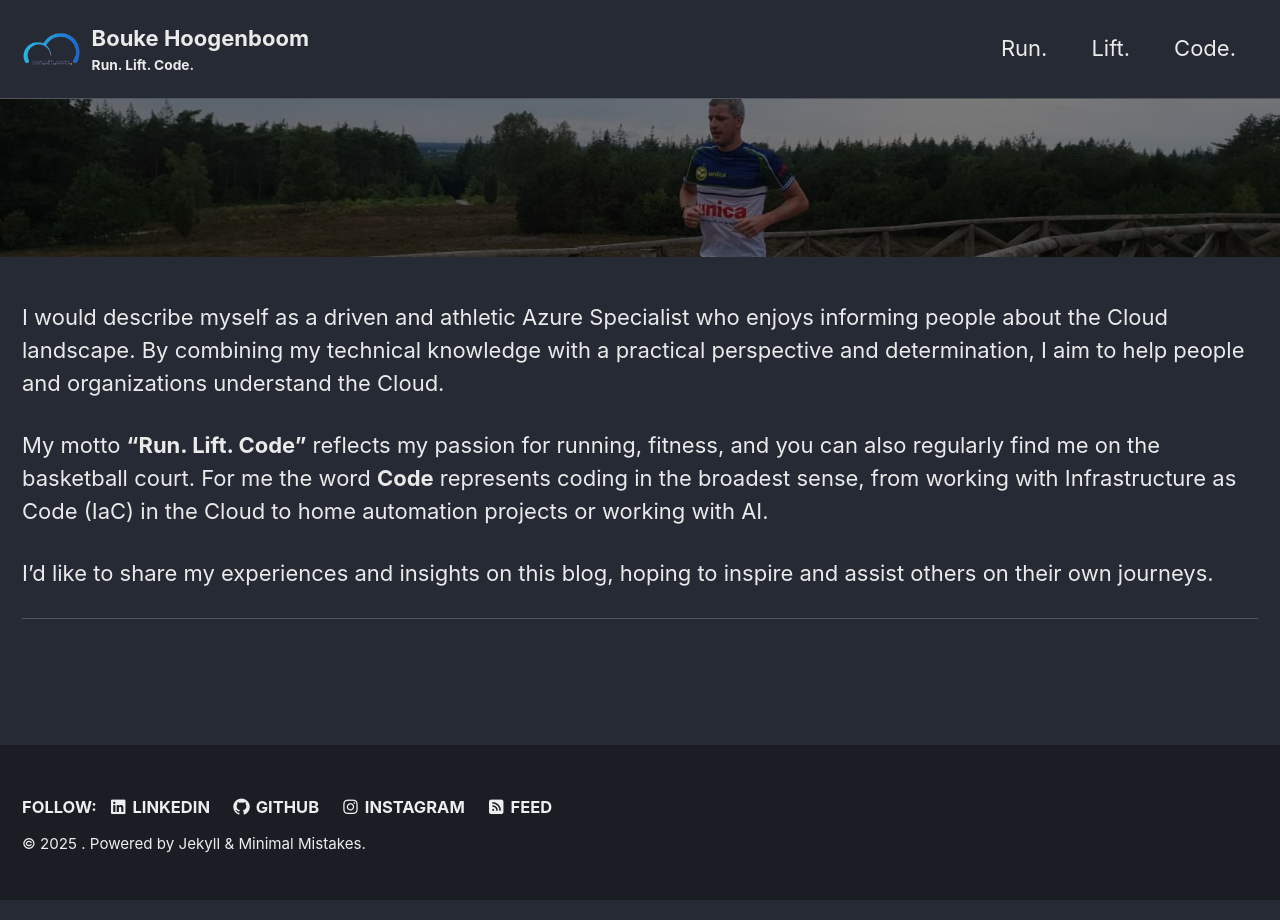
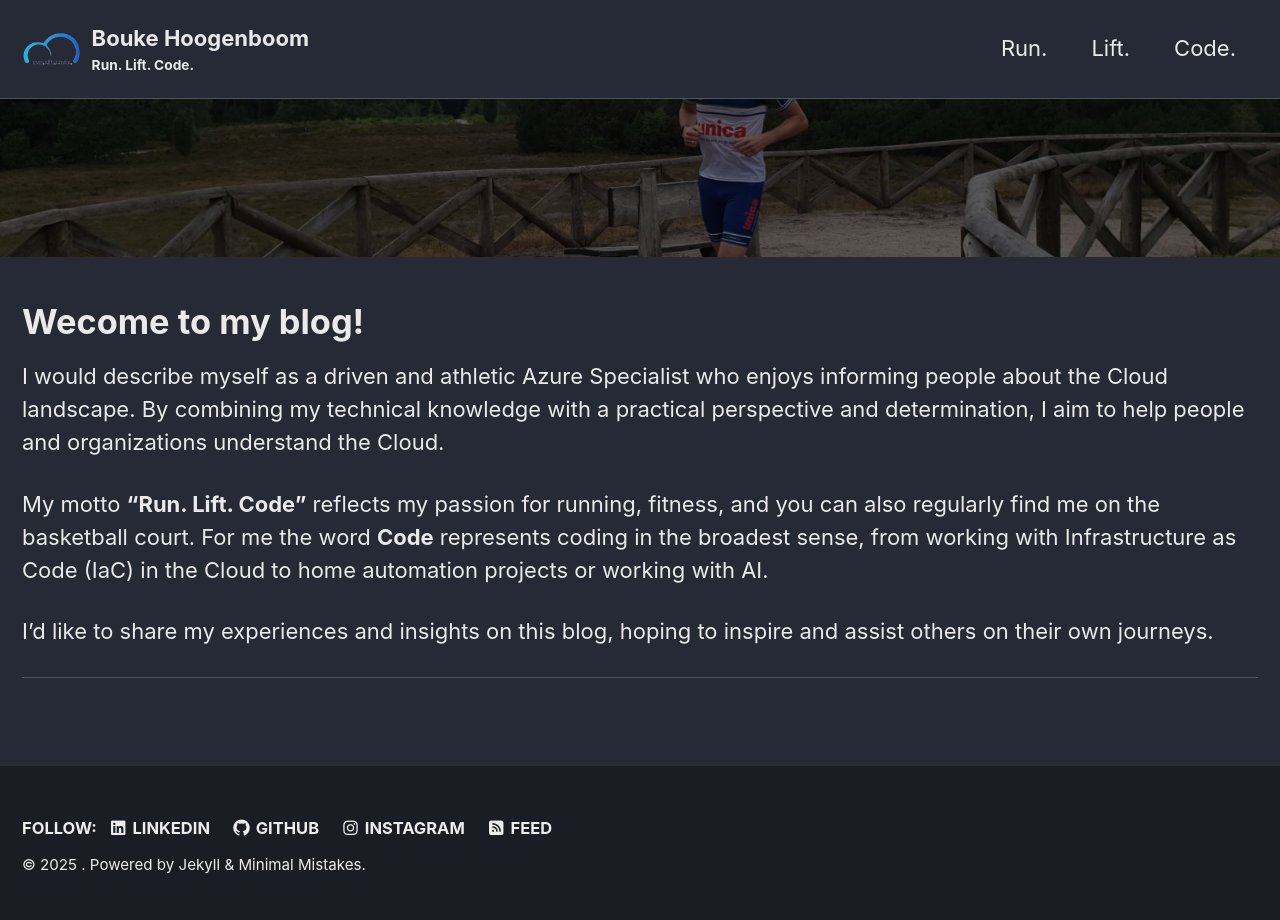
Before and after one commit to bhoogenboom/BoukeHoogenboom, a Jekyll site: the page built from _pages/home.md, in a window 1280 px wide. Built offline with Jekyll 4.4.1, drawn with Linux system fonts in a browser that asks for light colours; cached includes are drawn as plain includes.

Commit message:
changed layout

```diff
--- a/_pages/home.md
+++ b/_pages/home.md
@@ -4,8 +4,9 @@ entries_layout: grid
 permalink: /home/
 title: ""
 header:
-  overlay_image: /assets/images/BH-run-berg-teaser.jpg
+  overlay_image: /assets/images/BH-run-berg.jpg
 ---
+# Wecome to my blog!
 
 I would describe myself as a driven and athletic Azure Specialist who enjoys informing people about the Cloud landscape.
 By combining my technical knowledge with a practical perspective and determination, I aim to help people and organizations understand the Cloud.
```
